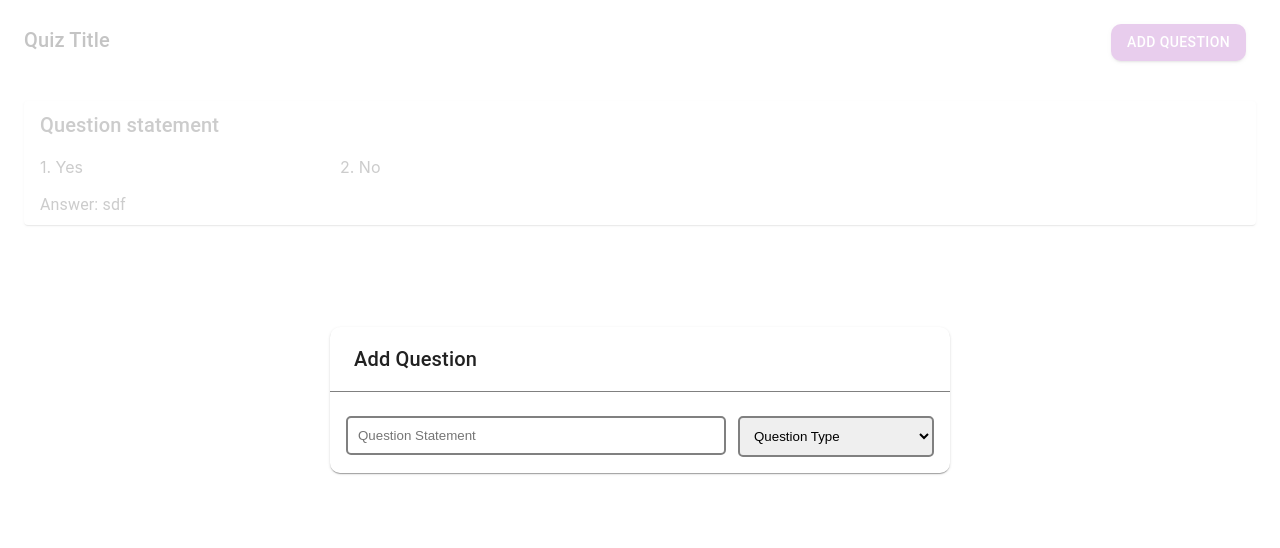
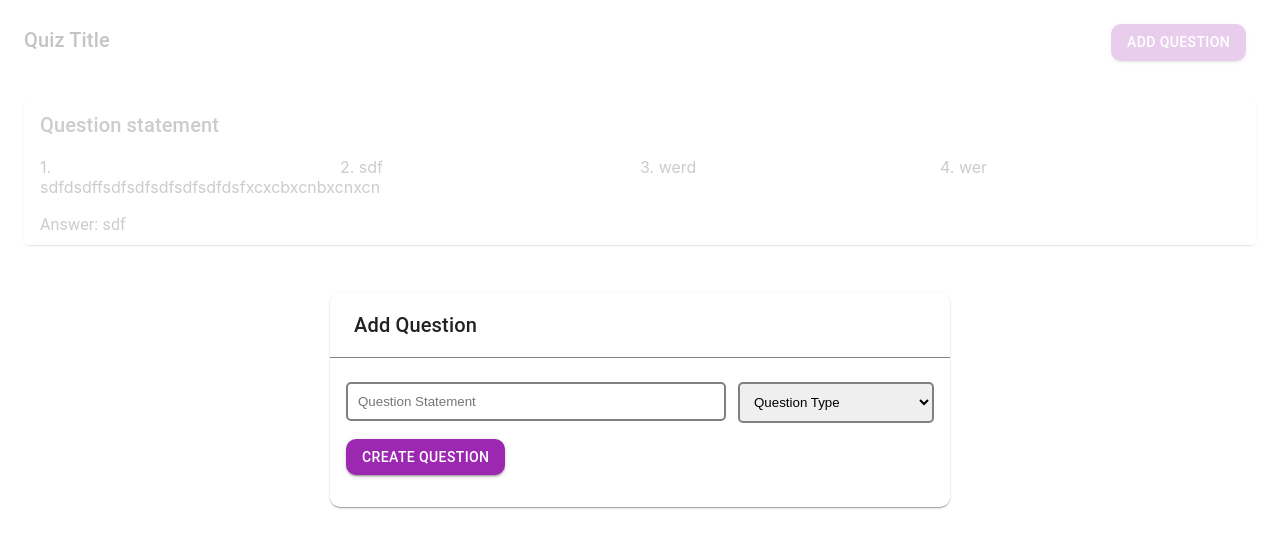
Before and after one commit to suneelfm/quiz-management-system, a React (Create React App) app: page /admin/quiz/1 in a window 1280 px wide. Both pictures are taken after a click on the button "ADD QUESTION". Shown: the top 548 px of the page. Built offline with nearby package versions, Linux system fonts and the light colour scheme.

Commit message:
Updated Create question dialog

```diff
--- a/src/components/atoms/SelectFiled.tsx
+++ b/src/components/atoms/SelectFiled.tsx
@@ -1,17 +1,19 @@
-import React from "react";
+import React, { ChangeEventHandler } from "react";
 import styles from "../../styles/Atoms.module.css";
 
 type SelectFiledProps = {
   label: string;
   options: any[];
+  onChange?: ChangeEventHandler<HTMLSelectElement>;
 };
 export default function SelectFiled(props: SelectFiledProps) {
-  const { label, options } = props;
+  const { label, options, onChange } = props;
   return (
     <select
       defaultValue={label}
       className={styles.field}
       style={{ width: "100%" }}
+      onChange={onChange}
     >
       <option disabled value={label}>
         {label}
--- a/src/components/organisms/QuizPage.tsx
+++ b/src/components/organisms/QuizPage.tsx
@@ -2,7 +2,7 @@ import { Grid, Typography } from "@mui/material";
 import React, { useState } from "react";
 import CustomButton from "../atoms/CustomButton";
 import QuestionsCard from "../molecules/QuestionsCard";
-import { Question } from "../../types/types";
+import { Question, QuestionType } from "../../types/types";
 import CustomDialog from "../molecules/CustomDialog";
 import InputField from "../atoms/InputField";
 import SelectFiled from "../atoms/SelectFiled";
@@ -15,10 +15,17 @@ export default function QuizPage(props: QuizPageProps) {
     {
       id: "hjhg234",
       questionStatement: "sdgsdhsfh",
-      options: ["sdfd", "sdf", "werd", "wer"],
+      questionType: QuestionType.MCQ,
+      options: [
+        "sdfdsdffsdfsdfsdfsdfsdfdsfxcxcbxcnbxcnxcn",
+        "sdf",
+        "werd",
+        "wer",
+      ],
       answer: "sdf",
     },
   ]);
+  const [questionDetails, setQuestionDetails] = useState<Question>();
   const [answers, setAnswers] = useState<{ [questionId: string]: string }>();
   const [isAddQuestionOpen, setIsAddQuestionOpen] = useState<boolean>(false);
 
@@ -45,25 +52,82 @@ export default function QuizPage(props: QuizPageProps) {
           key={question.id}
           isAdmin={isAdmin}
           question={question}
-          answer={answers?.[question.id]}
+          answer={answers?.[question.id ?? ""]}
           onAnswerSelect={(option) =>
-            handleAnswerSelections(question.id, option)
+            handleAnswerSelections(question.id ?? "", option)
           }
         />
       ))}
       {isAddQuestionOpen && (
         <CustomDialog
           title="Add Question"
-          onClose={() => setIsAddQuestionOpen(false)}>
+          onClose={() => setIsAddQuestionOpen(false)}
+        >
           <Grid container p={2}>
             <Grid size={{ xs: 8 }} pr={2}>
-              <InputField label="Question Statement" />
+              <InputField
+                label="Question Statement"
+                onChange={(event) =>
+                  setQuestionDetails({
+                    ...questionDetails,
+                    questionStatement: event.target.value,
+                  })
+                }
+              />
             </Grid>
             <Grid size={{ xs: 4 }}>
               <SelectFiled
                 label="Question Type"
-                options={["MCQ", "Yes/No", "Text"]}
+                options={[
+                  QuestionType.MCQ,
+                  QuestionType.YesNo,
+                  QuestionType.Text,
+                ]}
+                onChange={(event) => {
+                  const value = event.target.value;
+                  let optionsCopy = [...(questionDetails?.options ?? [])];
+                  if (value === QuestionType.MCQ) {
+                    optionsCopy.push("");
+                  } else optionsCopy = [];
+                  setQuestionDetails({
+                    ...questionDetails,
+                    questionType: value,
+                    options: optionsCopy,
+                  });
+                }}
               />
+            </Grid>
+            {questionDetails?.options?.map((option, i) => (
+              <Grid key={`option-${i + 1}`} size={{ xs: 12, sm: 6 }} p={1}>
+                <InputField
+                  value={option}
+                  label={`Option ${i + 1}`}
+                  onChange={() => {}}
+                />
+              </Grid>
+            ))}
+            <Grid
+              size={12}
+              py={2}
+              display={"flex"}
+              justifyContent={"space-between"}
+            >
+              {questionDetails?.questionType === QuestionType.MCQ && (
+                <CustomButton
+                  disabled={(questionDetails.options?.length ?? 0) >= 4}
+                  onClick={() => {
+                    const optionsCopy = [...(questionDetails.options ?? [])];
+                    optionsCopy.push("");
+                    setQuestionDetails({
+                      ...questionDetails,
+                      options: optionsCopy,
+                    });
+                  }}
+                >
+                  Add Option
+                </CustomButton>
+              )}
+              <CustomButton>Create Question</CustomButton>
             </Grid>
           </Grid>
         </CustomDialog>
```
